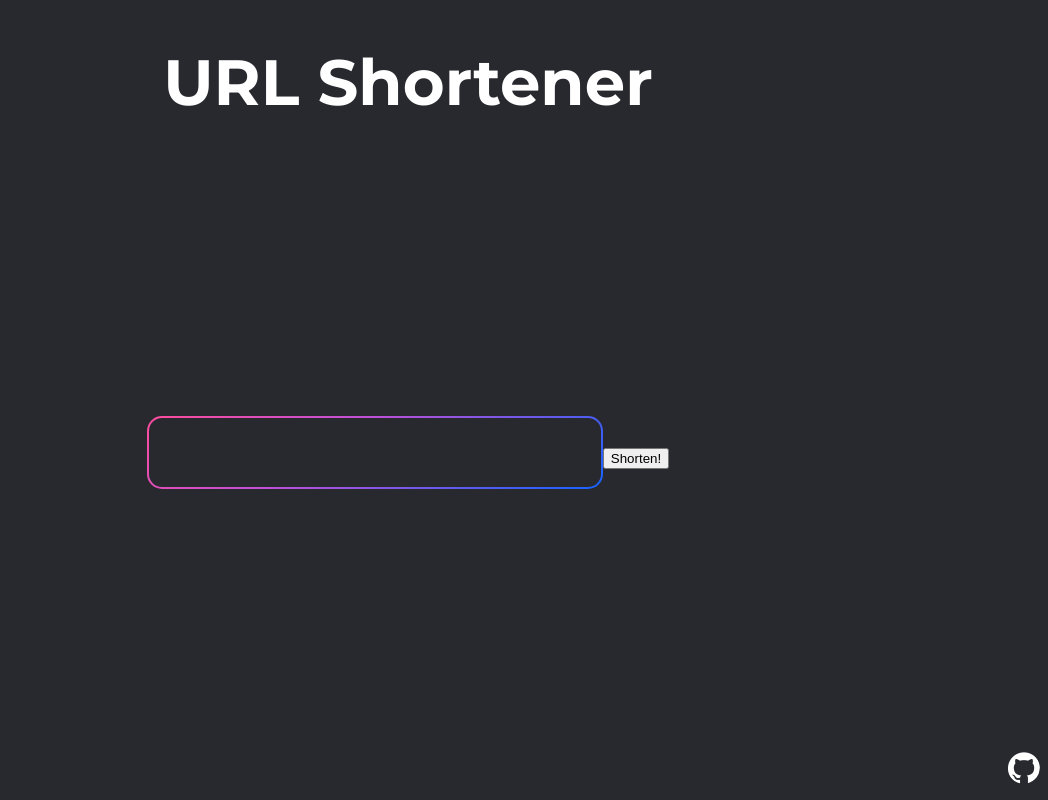
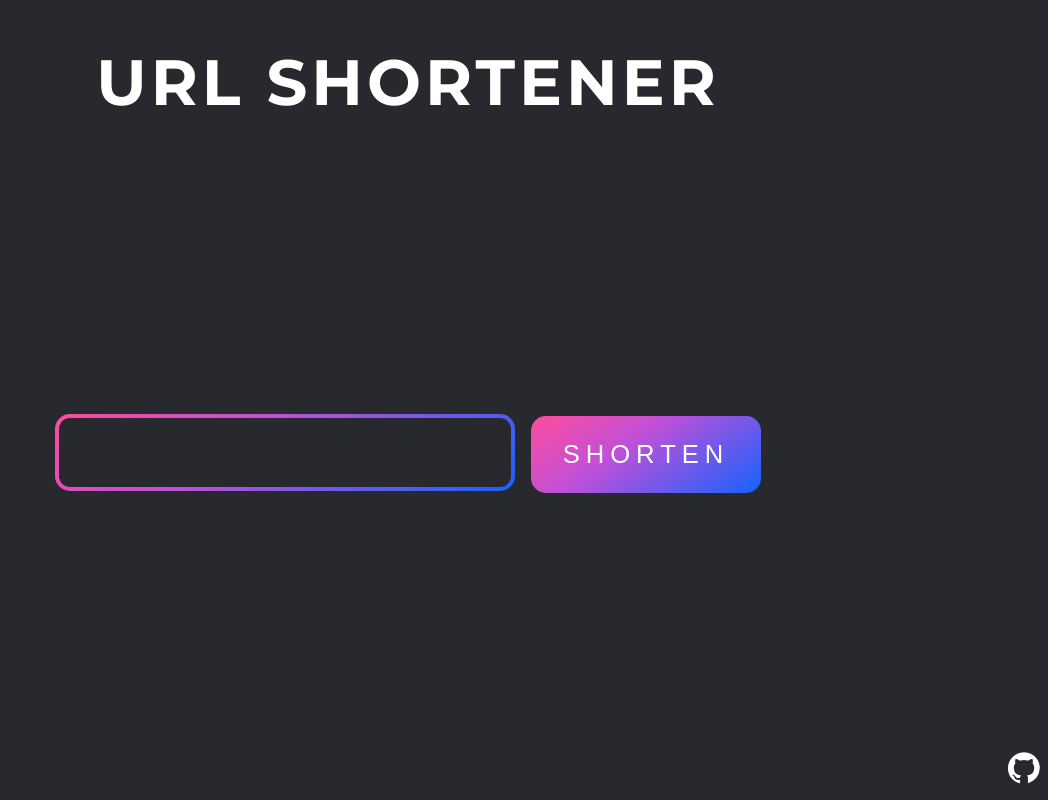
Before and after one commit to zachstence/url-shortener, a React (Create React App) app in the folder ui/: page / in a window 1280 px wide. Shown: the whole page, without its empty margins (232-1280 px from the left). Built offline with nearby package versions, Linux system fonts and the light colour scheme.

Commit message:
style: initial styling of Shorten

```diff
--- a/ui/package.json
+++ b/ui/package.json
@@ -11,6 +11,7 @@
     "@types/react": "^17.0.31",
     "@types/react-dom": "^17.0.10",
     "axios": "^0.24.0",
+    "node-sass": "^6.0.1",
     "react": "^17.0.2",
     "react-dom": "^17.0.2",
     "react-router-dom": "^5.3.0",
--- a/ui/src/App/App.scss
+++ b/ui/src/App/App.scss
@@ -33,6 +33,7 @@ body {
 
 header {
     text-align: center;
+    letter-spacing: 4px;
 }
 
 main {
--- a/ui/src/App/App.tsx
+++ b/ui/src/App/App.tsx
@@ -13,7 +13,7 @@ const App: React.FC = () => {
     return (
         <div className="app">
             <header>
-                <h1>URL Shortener</h1>
+                <h1>URL SHORTENER</h1>
             </header>
             <main>
                 <BrowserRouter>
--- a/ui/src/_global.scss
+++ b/ui/src/_global.scss
@@ -1,4 +1,9 @@
 $pink: #ff4c9c;
+$dark-pink: #e6458d;
 $purple: #c050d8;
+$dark-purple: #a947bf;
 $blue: #1463ff;
+$dark-blue: #1259e6;
 $dark-gray: #27292e;
+$gradient: linear-gradient(145deg, $pink 0%, $purple 40%, $blue 100%);
+$dark-gradient: linear-gradient(145deg, $dark-pink 0%, $dark-purple 40%, $dark-blue 100%);
--- a/ui/src/components/Shorten/Shorten.scss
+++ b/ui/src/components/Shorten/Shorten.scss
@@ -6,13 +6,31 @@
         font-size: unset;
     }
 
+    button {
+        background: $gradient;
+        border-radius: 15px;
+        font-size: 0.8rem;
+        height: 100%;
+        color: inherit;
+        border: none;
+        padding: 0.5rem 1rem;
+        cursor: pointer;
+        outline: inherit;
+        margin-left: 0.5rem;
+        letter-spacing: 6px;
+
+        &:hover {
+            background: $dark-gradient;
+        }
+    }
+
     .gradient-border {
         background:
             linear-gradient($dark-gray, $dark-gray) padding-box, /*this is your grey background*/
-            linear-gradient(145deg, $pink 0%, $purple 40%, $blue 100%) border-box;
+            $gradient border-box;
         color: white;
         padding: 0.5rem;
-        border: 2px solid transparent;
+        border: 4px solid transparent;
         border-radius: 15px;
     }
 }
--- a/ui/src/components/Shorten/Shorten.tsx
+++ b/ui/src/components/Shorten/Shorten.tsx
@@ -21,7 +21,7 @@ const Shorten: React.FC = () => {
     return (
         <div className="shorten">
             <input className="gradient-border" type="text" value={url} onChange={e => setUrl(e.target.value)} />
-            <button type="button" onClick={onClick}>Shorten!</button>
+            <button type="button" onClick={onClick}>SHORTEN</button>
             <a href={short} className="short">{short}</a>
         </div>
     );
--- /dev/null
+++ b/ui/src/react-app-env.d.ts
@@ -0,0 +1 @@
+/// <reference types="react-scripts" />
```
Also changed, not shown: 1 other file (tests, documents, lock files or other folders).
